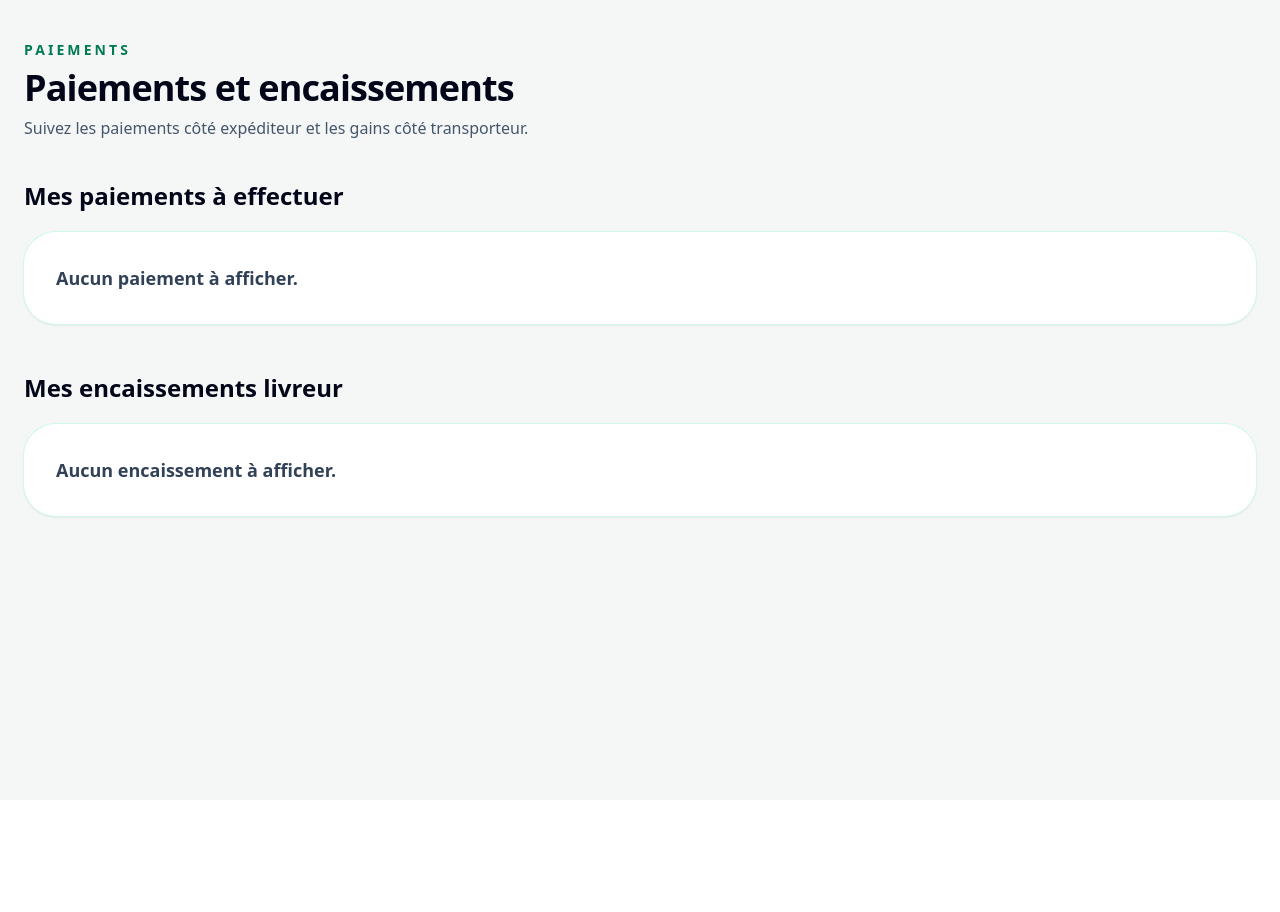
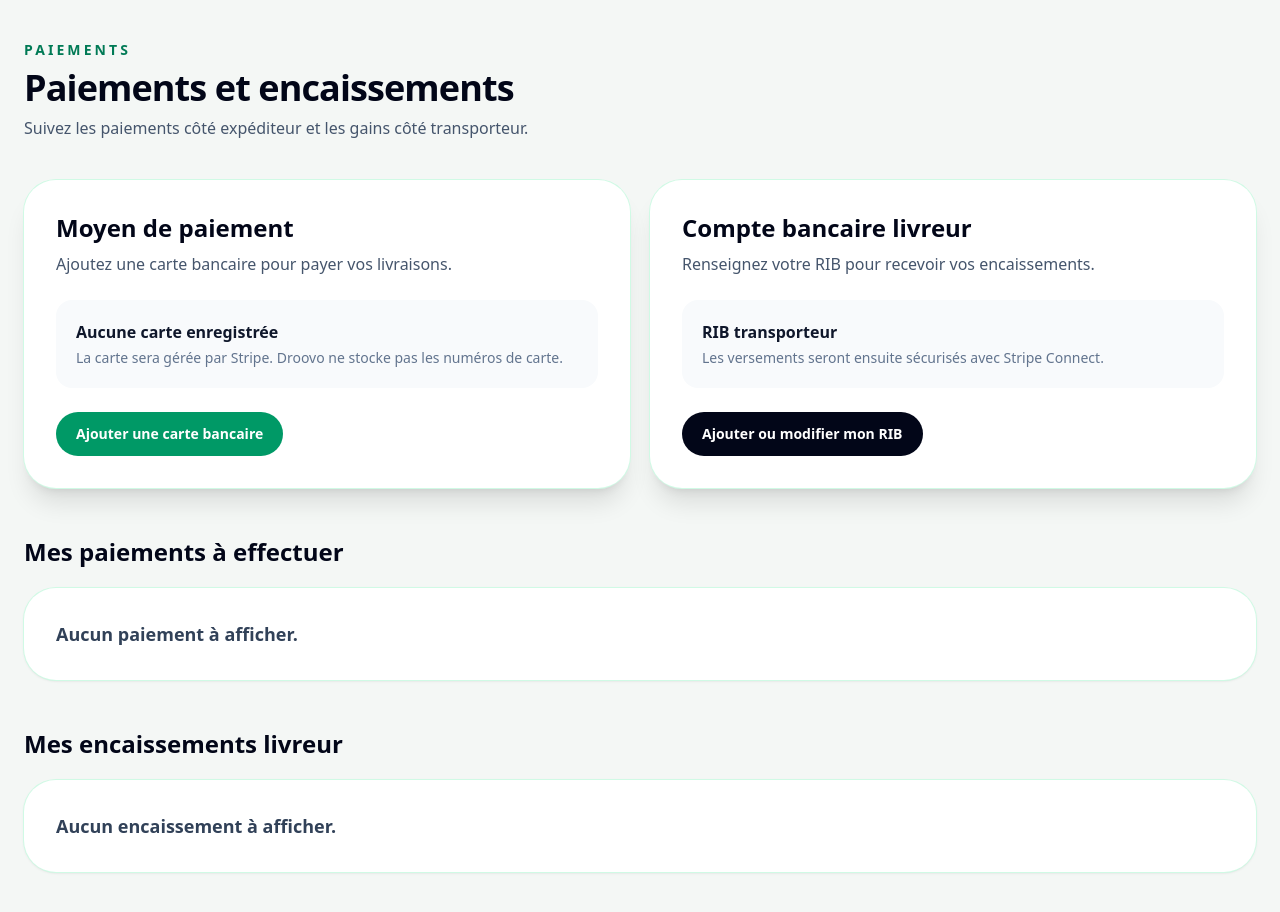
Before and after one commit to lafere75-del/Droovo, a Next.js app: page /dashboard/paiements in a window 1280 px wide. Before the commit the page ends 800 px from the top, so only its background shows below. Built offline with nearby package versions, Linux system fonts and the light colour scheme.

Commit message:
Update page.jsx

```diff
--- a/app/dashboard/paiements/page.jsx
+++ b/app/dashboard/paiements/page.jsx
@@ -97,6 +97,57 @@ export default function PaiementsPage() {
           </p>
         </div>
 
+        <section className="mb-12 grid gap-5 md:grid-cols-2">
+          <div className="rounded-[2rem] bg-white p-8 shadow-xl ring-1 ring-emerald-100">
+            <h2 className="text-2xl font-black text-slate-950">
+              Moyen de paiement
+            </h2>
+
+            <p className="mt-2 text-slate-600">
+              Ajoutez une carte bancaire pour payer vos livraisons.
+            </p>
+
+            <div className="mt-6 rounded-2xl bg-slate-50 p-5">
+              <p className="font-black text-slate-900">
+                Aucune carte enregistrée
+              </p>
+
+              <p className="mt-1 text-sm text-slate-500">
+                La carte sera gérée par Stripe. Droovo ne stocke pas les numéros
+                de carte.
+              </p>
+            </div>
+
+            <button className="mt-6 rounded-full bg-emerald-600 px-5 py-3 text-sm font-black text-white hover:bg-emerald-700">
+              Ajouter une carte bancaire
+            </button>
+          </div>
+
+          <div className="rounded-[2rem] bg-white p-8 shadow-xl ring-1 ring-emerald-100">
+            <h2 className="text-2xl font-black text-slate-950">
+              Compte bancaire livreur
+            </h2>
+
+            <p className="mt-2 text-slate-600">
+              Renseignez votre RIB pour recevoir vos encaissements.
+            </p>
+
+            <div className="mt-6 rounded-2xl bg-slate-50 p-5">
+              <p className="font-black text-slate-900">
+                RIB transporteur
+              </p>
+
+              <p className="mt-1 text-sm text-slate-500">
+                Les versements seront ensuite sécurisés avec Stripe Connect.
+              </p>
+            </div>
+
+            <button className="mt-6 rounded-full bg-slate-950 px-5 py-3 text-sm font-black text-white hover:bg-slate-800">
+              Ajouter ou modifier mon RIB
+            </button>
+          </div>
+        </section>
+
         <section className="mb-12">
           <h2 className="text-2xl font-black text-slate-950">
             Mes paiements à effectuer
@@ -145,7 +196,9 @@ export default function PaiementsPage() {
 function PaymentCard({ booking, mode, onPay }) {
   const price = Number(booking.packages?.price || 0);
   const platformFee = Number(booking.platform_fee || price * 0.22).toFixed(2);
-  const driverAmount = Number(booking.driver_amount || price - platformFee).toFixed(2);
+  const driverAmount = Number(
+    booking.driver_amount || price - platformFee
+  ).toFixed(2);
 
   return (
     <div className="rounded-[2rem] bg-white p-8 shadow-xl ring-1 ring-emerald-100">
@@ -156,7 +209,8 @@ function PaymentCard({ booking, mode, onPay }) {
           </h3>
 
           <p className="mt-2 text-slate-600">
-            {booking.packages?.departure_city} → {booking.packages?.arrival_city}
+            {booking.packages?.departure_city} →{" "}
+            {booking.packages?.arrival_city}
           </p>
 
           <p className="mt-2 text-slate-500">
@@ -190,7 +244,8 @@ function PaymentCard({ booking, mode, onPay }) {
 
       {mode === "driver" && (
         <p className="mt-6 rounded-2xl bg-slate-50 p-4 text-sm font-bold text-slate-600">
-          Le gain sera disponible après paiement de l’expéditeur et validation de la livraison.
+          Le gain sera disponible après paiement de l’expéditeur et validation de
+          la livraison.
         </p>
       )}
     </div>
```
